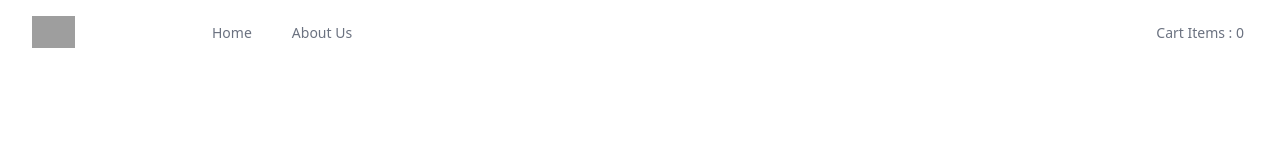
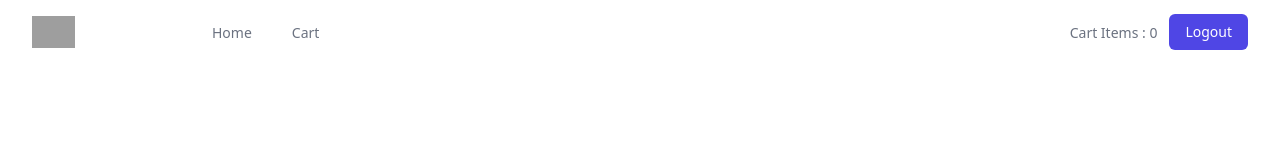
Before and after one commit to eb1mo/prime-ecommerce, a React (Create React App) app in the folder e-commerce-frontend/: page / in a window 1280 px wide. Shown: the top 160 px of the page. Built offline with nearby package versions, Linux system fonts and the light colour scheme; no server answers; sample sign-in values are in the browser's storage; grey boxes are pictures that could not be loaded; a web font is replaced by a local one.

Commit message:
ADD: Logout Button

```diff
--- a/e-commerce-frontend/src/components/Navbar.js
+++ b/e-commerce-frontend/src/components/Navbar.js
@@ -1,11 +1,25 @@
 import { Disclosure } from "@headlessui/react";
 import { MenuIcon, XIcon } from "@heroicons/react/outline";
+import { Link, useNavigate } from "react-router-dom";
 
 function CartItems(props) {
+  const navigate = useNavigate();
+  const onLogout = () => {
+    localStorage.removeItem("token");
+    navigate("/auth/login");
+  };
+
   return (
-    <span className="inline-flex items-center px-1 pt-1 text-sm font-medium text-gray-500 border-b-2 border-transparent ">
-      Cart Items : {props?.length}
-    </span>
+    <>
+      <span className="inline-flex items-center px-1 pt-1 text-sm font-medium text-gray-500 border-b-2 border-transparent ">
+        Cart Items : {props?.length}
+      </span>
+      <button
+        onClick={onLogout}
+        className="px-4 py-2 ml-2 text-sm text-white bg-indigo-600 rounded-md">
+        Logout
+      </button>
+    </>
   );
 }
 
@@ -30,16 +44,16 @@ export default function Navbar() {
                   />
                 </div>
                 <div className="hidden sm:col-span-2 sm:ml-6 sm:flex sm:space-x-8">
-                  <a
-                    href="#"
+                  <Link
+                    to="/"
                     className="inline-flex items-center px-1 pt-1 text-sm font-medium text-gray-500 border-b-2 border-transparent hover:border-gray-300 hover:text-gray-700">
                     Home
-                  </a>
-                  <a
-                    href="#"
+                  </Link>
+                  <Link
+                    to="/cart"
                     className="inline-flex items-center px-1 pt-1 text-sm font-medium text-gray-500 border-b-2 border-transparent hover:border-gray-300 hover:text-gray-700">
-                    About Us
-                  </a>
+                    Cart
+                  </Link>
                 </div>
                 <div className="items-center justify-end hidden sm:col-span-5 sm:flex">
                   <CartItems length={0} />
```
